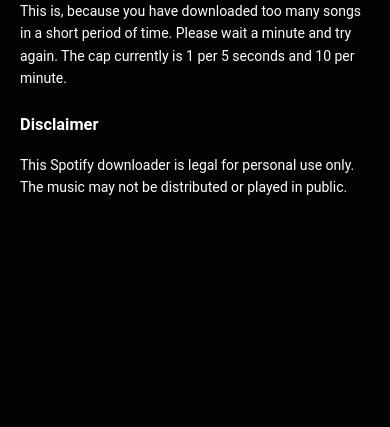
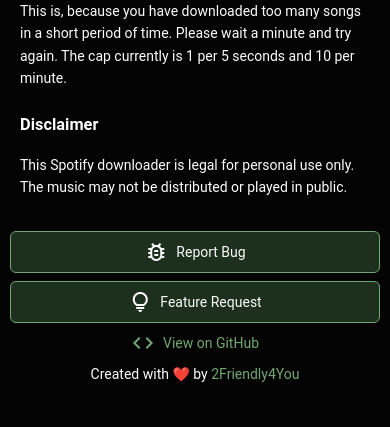
Before and after one commit to 2Friendly4You/SpotifyDownloader, a Flask app: page / in a window 390 px wide. Shown: the part 1570-1997 px from the top of the page. Before the commit the page ends 1765 px from the top, so only its background shows below. Run offline with Flask 3, Linux system fonts and the light colour scheme; data that the repository does not hold is empty; parts of the project's set-up code (start-up, migrations or seed data) failed here and were passed over; some libraries are stand-ins or nearby versions.

Commit message:
feat(css): Add responsive footer with links and buttons
The changes in this commit add a responsive footer to the website. The footer includes the following elements:

- A footer content section with links and buttons
- A "Report Bug" and "Feature Request" button that link to the respective GitHub issue templates
- A link to the project's GitHub repository
- A credit section with the creator's name and a link to their GitHub profile

The footer is designed to be responsive, with the content elements stacking vertically on smaller screens. The changes improve the overall user experience and provide easy access to important project information and feedback channels.

```diff
--- a/static/css/style.css
+++ b/static/css/style.css
@@ -255,6 +255,67 @@ button:hover {
     font-size: 0.8em;
 }
 
+.footer {
+    margin-top: auto;
+    padding: 2rem 0;
+    width: 100%;
+    text-align: center;
+}
+
+.footer-content {
+    display: flex;
+    justify-content: center;
+    align-items: center;
+    gap: 1rem;
+    flex-wrap: wrap;
+}
+
+.footer-link {
+    color: var(--accent);
+    text-decoration: none;
+    display: inline-flex;
+    align-items: center;
+    gap: 0.5rem;
+    transition: color 0.2s ease;
+}
+
+.footer-link:hover {
+    color: var(--primary);
+}
+
+.footer-divider {
+    color: var(--text);
+    opacity: 0.5;
+}
+
+.footer-credit {
+    color: var(--text);
+}
+
+.footer-buttons {
+    display: flex;
+    gap: 1rem;
+}
+
+.footer-button {
+    color: var(--text);
+    text-decoration: none;
+    display: inline-flex;
+    align-items: center;
+    gap: 0.5rem;
+    padding: 0.5rem 1rem;
+    border-radius: 6px;
+    background: var(--secondary);
+    transition: all 0.2s ease;
+    border: 1px solid var(--accent);
+}
+
+.footer-button:hover {
+    background: var(--accent);
+    color: var(--background);
+    transform: translateY(-2px);
+}
+
 @keyframes slideIn {
     from {
         transform: translateX(100%);
@@ -315,4 +376,23 @@ button:hover {
         right: 15px;
         padding: 8px;
     }
+
+    .footer-content {
+        flex-direction: column;
+        gap: 0.5rem;
+    }
+
+    .footer-divider {
+        display: none;
+    }
+
+    .footer-buttons {
+        flex-direction: column;
+        gap: 0.5rem;
+        width: 100%;
+    }
+
+    .footer-button {
+        justify-content: center;
+    }
 }
--- a/templates/index.html
+++ b/templates/index.html
@@ -135,7 +135,31 @@
                     public.</p>
             </div>
     </div>
-    <br><br>
+    <footer class="footer">
+        <div class="footer-content">
+            <div class="footer-buttons">
+                <a href="https://github.com/2Friendly4You/SpotifyDownloader/issues/new?template=bug_report.md"
+                    class="footer-button" target="_blank" rel="noopener">
+                    <span class="material-symbols-outlined">bug_report</span>
+                    Report Bug
+                </a>
+                <a href="https://github.com/2Friendly4You/SpotifyDownloader/issues/new?template=feature_request.md"
+                    class="footer-button" target="_blank" rel="noopener">
+                    <span class="material-symbols-outlined">lightbulb</span>
+                    Feature Request
+                </a>
+            </div>
+            <div class="footer-divider">|</div>
+            <a href="https://github.com/2Friendly4You/SpotifyDownloader" class="footer-link" target="_blank"
+                rel="noopener">
+                <span class="material-symbols-outlined">code</span>
+                View on GitHub
+            </a>
+            <div class="footer-divider">|</div>
+            <span class="footer-credit">Created with ❤️ by <a href="https://github.com/2Friendly4You"
+                    class="footer-link" target="_blank" rel="noopener">2Friendly4You</a></span>
+        </div>
+    </footer>
     <div class="notification-container"></div>
     <button class="theme-switch" onclick="changeLightMode()" aria-label="Toggle theme">
         <span class="icon sun">
```
Also changed, not shown: .github/ISSUE_TEMPLATE/bug_report.md (added), .github/ISSUE_TEMPLATE/feature_request.md (added).
